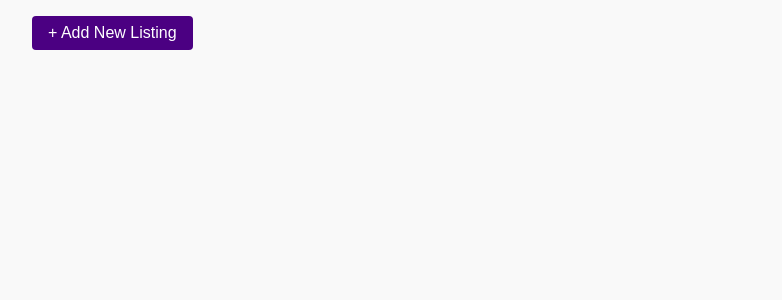
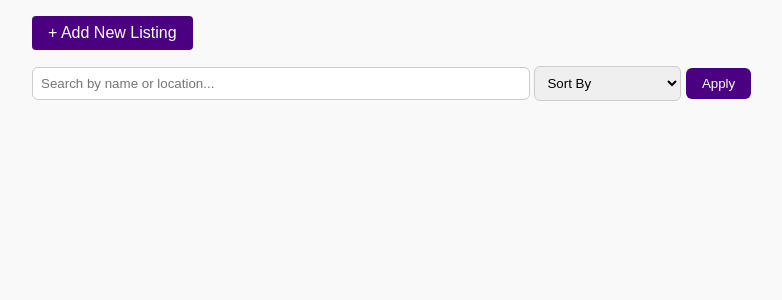
Before and after one commit to NP237-DEV/house-listing-site, a Node server app: page / in a window 1280 px wide. Shown: the part 112-412 px from the top of the page, without its empty margins (208-990 px from the left). Run offline with Node 20, Linux system fonts and the light colour scheme; data that the repository does not hold is empty; some libraries are stand-ins or nearby versions.

Commit message:
Update index.ejs

```diff
--- a/views/index.ejs
+++ b/views/index.ejs
@@ -49,6 +49,9 @@
       border-radius: 6px;
       margin-top: 10px;
     }
+    form {
+      margin-bottom: 2rem;
+    }
   </style>
 </head>
 <body>
@@ -57,6 +60,24 @@
   </header>
   <div class="container">
     <a class="add-button" href="/add">+ Add New Listing</a>
+
+    <form method="GET" action="/">
+      <input
+        type="text"
+        name="search"
+        placeholder="Search by name or location..."
+        value="<%= typeof search !== 'undefined' ? search : '' %>"
+        style="padding: 0.5rem; width: 60%; border-radius: 6px; border: 1px solid #ccc;" />
+
+      <select name="sort" style="padding: 0.5rem; border-radius: 6px; border: 1px solid #ccc;">
+        <option value="">Sort By</option>
+        <option value="price_asc" <%= sort === 'price_asc' ? 'selected' : '' %>>Price: Low to High</option>
+        <option value="price_desc" <%= sort === 'price_desc' ? 'selected' : '' %>>Price: High to Low</option>
+        <option value="newest" <%= sort === 'newest' ? 'selected' : '' %>>Newest First</option>
+      </select>
+
+      <button type="submit" style="padding: 0.5rem 1rem; background-color: #4B0082; color: white; border: none; border-radius: 6px;">Apply</button>
+    </form>
 
     <% houses.forEach(house => { %>
       <div class="card">
@@ -69,7 +90,6 @@
         <% } %>
       </div>
     <% }); %>
-
   </div>
 </body>
 </html>
```
